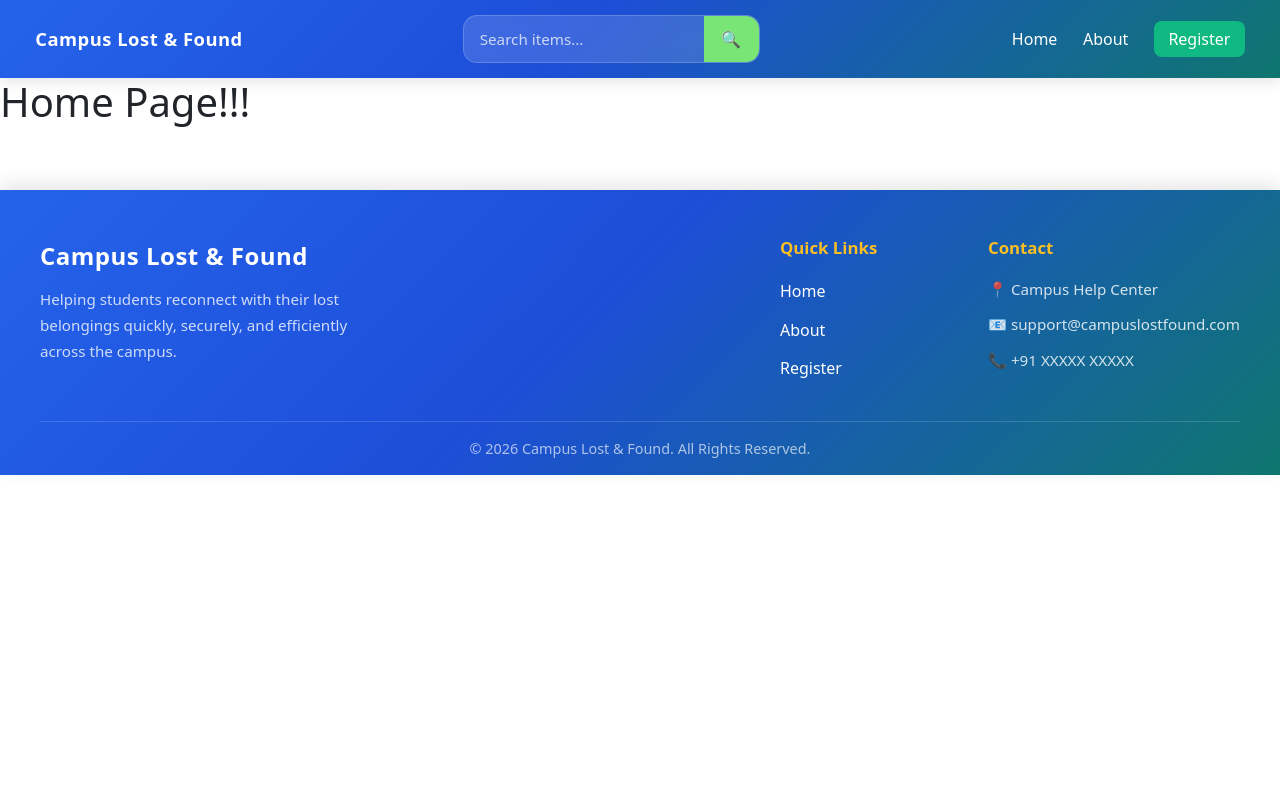
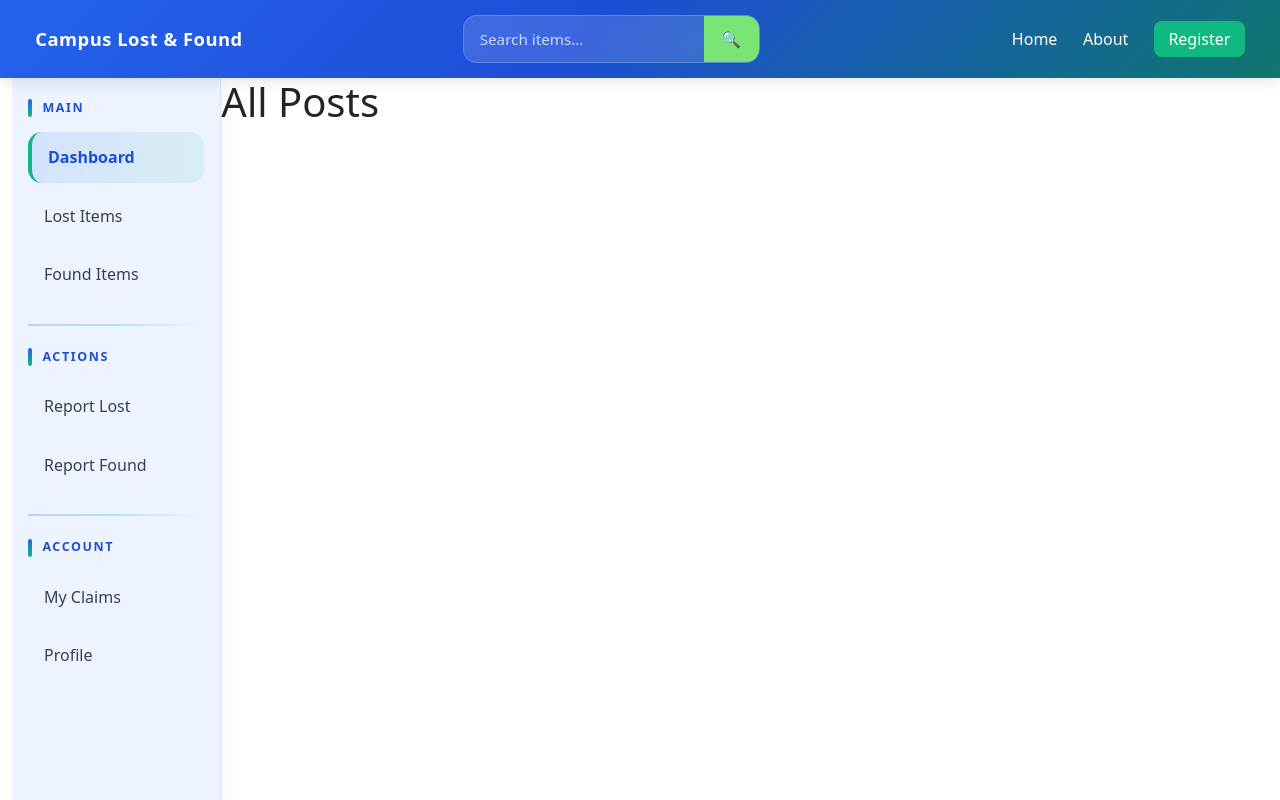
Before and after one commit to Swapneel14/Lofid, a React app in the folder frontend/: page / in a window 1280 px wide. Shown: the top 800 px of the page. Built offline with nearby package versions, Linux system fonts and the light colour scheme; the HTML template or start-up script is replaced by a standard one.

Commit message:
Home Layout and SideBar created

```diff
--- /dev/null
+++ b/frontend/src/components/home-componets/AllPosts.jsx
@@ -0,0 +1,11 @@
+import React from "react";
+
+function AllPosts(){
+    return(
+        <>
+        <h1>All Posts</h1>
+        </>
+    )
+}
+
+export default  AllPosts;
--- /dev/null
+++ b/frontend/src/components/home-componets/FoundForm.jsx
@@ -0,0 +1,11 @@
+import React from "react";
+
+function FoundForm(){
+    return(
+        <>
+        <h1>FoundForm</h1>
+        </>
+    )
+}
+
+export default  FoundForm;
--- /dev/null
+++ b/frontend/src/components/home-componets/LostForm.jsx
@@ -0,0 +1,11 @@
+import React from "react";
+
+function LostForm(){
+    return(
+        <>
+        <h1>LostForm</h1>
+        </>
+    )
+}
+
+export default  LostForm;
--- /dev/null
+++ b/frontend/src/components/home-componets/Messages.jsx
@@ -0,0 +1,11 @@
+import React from "react";
+
+function Messages(){
+    return(
+        <>
+        <h1>Messages</h1>
+        </>
+    )
+}
+
+export default  Messages;
--- /dev/null
+++ b/frontend/src/components/home-componets/Profile.jsx
@@ -0,0 +1,11 @@
+import React from "react";
+
+function Profile(){
+    return(
+        <>
+        <h1>Profile</h1>
+        </>
+    )
+}
+
+export default  Profile;
--- /dev/null
+++ b/frontend/src/components/home-componets/SideBar.jsx
@@ -0,0 +1,56 @@
+import React from "react";
+import { NavLink } from "react-router-dom";
+import '../../css/Sidebar.css'
+
+function SideBar(){
+
+    return(
+
+        <div className="sidebar">
+
+            <h5>Main</h5>
+
+            <NavLink to="/">
+                Dashboard
+            </NavLink>
+
+
+            <NavLink to="/lost">
+                Lost Items
+            </NavLink>
+
+            <NavLink to="/found">
+                Found Items
+            </NavLink>
+
+            <hr/>
+
+            <h5>Actions</h5>
+
+            <NavLink to="/report-lost">
+                Report Lost
+            </NavLink>
+
+            <NavLink to="/report-found">
+                Report Found
+            </NavLink>
+
+            <hr/>
+
+            <h5>Account</h5>
+
+
+            <NavLink to="/claims">
+                My Claims
+            </NavLink>
+
+            <NavLink to="/profile">
+                Profile
+            </NavLink>
+
+        </div>
+
+    );
+}
+
+export default SideBar;
--- /dev/null
+++ b/frontend/src/css/Sidebar.css
@@ -0,0 +1,213 @@
+:root{
+    --primary:#2563EB;
+    --secondary:#10B981;
+    --accent:#FBBF24;
+    --bg:#F8FAFC;
+}
+
+/* SIDEBAR */
+
+.sidebar{
+
+    min-height:100vh;
+
+    padding:1.4rem 1rem;
+
+    background:#EEF4FF;
+
+    border-right:1px solid #D6E4FF;
+
+    box-shadow:4px 0 18px rgba(0,0,0,0.04);
+}
+
+
+/* HEADINGS */
+
+.sidebar h5{
+
+    color:#1D4ED8;
+
+    font-size:0.78rem;
+
+    text-transform:uppercase;
+
+    letter-spacing:1.6px;
+
+    font-weight:700;
+
+    margin-bottom:1rem;
+
+    padding-left:0.9rem;
+
+    position:relative;
+}
+
+/* blue accent bar */
+
+.sidebar h5::before{
+
+    content:"";
+
+    position:absolute;
+
+    left:0;
+    top:50%;
+
+    transform:translateY(-50%);
+
+    width:4px;
+    height:18px;
+
+    background:linear-gradient(
+        to bottom,
+        #2563EB,
+        #10B981
+    );
+
+    border-radius:10px;
+}
+
+
+
+/* LINKS */
+
+.sidebar a{
+
+    display:flex;
+
+    align-items:center;
+
+    text-decoration:none;
+
+    color:#334155;
+
+    padding:0.85rem 1rem;
+
+    border-radius:14px;
+
+    margin-bottom:0.45rem;
+
+    font-weight:500;
+
+    transition:all 0.25s ease;
+}
+
+
+/* HOVER */
+
+.sidebar a:hover{
+
+    background:rgb(159, 213, 164);
+
+    color:#2563EB;
+
+    transform:translateX(5px);
+
+    box-shadow:0 8px 20px rgba(37,99,235,0.08);
+}
+
+
+/* ACTIVE */
+
+.sidebar a.active{
+
+    background:linear-gradient(
+        90deg,
+        rgba(37,99,235,0.12),
+        rgba(16,185,129,0.10)
+    );
+
+    color:#1D4ED8;
+
+    font-weight:600;
+
+    border-left:4px solid #10B981;
+}
+
+
+/* DIVIDER */
+
+.sidebar hr{
+
+    border:none;
+
+    height:2px;
+
+    background:linear-gradient(
+        90deg,
+        #2563EB,
+        #10B981,
+        transparent
+    );
+
+    margin:1.5rem 0;
+}
+
+/* Responsiveness */
+/* MOBILE BUTTON */
+
+.mobile-menu-btn{
+
+    display:none;
+
+    position:fixed;
+
+    top:90px;
+
+    left:15px;
+
+    z-index:1200;
+
+    border:none;
+
+    background:#2563EB;
+
+    color:white;
+
+    padding:10px 14px;
+
+    border-radius:10px;
+
+    font-size:1.2rem;
+}
+
+
+/* MOBILE RESPONSIVE */
+
+@media(max-width:992px){
+
+    .mobile-menu-btn{
+
+        display:block;
+    }
+
+    .sidebar-wrapper{
+
+        position:fixed;
+
+        top:0;
+
+        left:-100%;
+
+        width:260px;
+
+        height:100vh;
+
+        z-index:1100;
+
+        transition:0.35s ease;
+    }
+
+    .sidebar-wrapper.show{
+
+        left:0;
+    }
+
+    .content-area{
+
+        width:100%;
+
+        padding-top:70px;
+    }
+
+}
--- a/frontend/src/main.jsx
+++ b/frontend/src/main.jsx
@@ -18,7 +18,7 @@ createRoot(document.getElementById('root')).render(
     <Navbar/>
 
     <Routes>
-     <Route path='/' element = {<Home/>}/>
+     <Route path='/*' element = {<Home/>}/>
      <Route path='/about' element = {<About/>}/>
      <Route path='/register' element = {<Register/>}/>
      <Route path='/login' element = {<Login/>}/>
--- a/frontend/src/pages/home.jsx
+++ b/frontend/src/pages/home.jsx
@@ -1,11 +1,80 @@
 import React from "react";
+import { useState } from "react";
+import SideBar from "../components/home-componets/SideBar";
+import AllPosts from "../components/home-componets/AllPosts";
+import Profile from "../components/home-componets/Profile";
 
-function Home(){
-    return(
-        <>
-         <h1>Home Page!!!</h1>
-        </>
-    )
+import { Routes, Route } from "react-router-dom";
+import Messages from "../components/home-componets/Messages";
+import LostForm from "../components/home-componets/LostForm";
+import FoundForm from "../components/home-componets/FoundForm";
+
+function Home() {
+    const [showSidebar, setShowSidebar] = useState(false);
+
+    return (
+
+        <div className="container-fluid">
+            <button
+                className="mobile-menu-btn"
+                onClick={() => setShowSidebar(!showSidebar)}
+            >
+                ☰
+            </button>
+
+            <div className="row g-0">
+
+                 <div className={`col-lg-2 sidebar-wrapper ${
+            showSidebar ? "show" : ""
+        }`}>
+
+            <SideBar/>
+
+        </div>
+                <div className="col-lg-10 col-md-9">
+
+                    <Routes>
+
+                        <Route
+                            index
+                            element={<AllPosts />}
+                        />
+
+
+                        <Route
+                            path="profile"
+                            element={<Profile />}
+                        />
+
+                        <Route
+                            path="messages"
+                            element={<Messages />}
+                        />
+
+                        <Route
+                            path="messages"
+                            element={<Messages />}
+                        />
+
+                        <Route
+                         path="report-lost"
+                         element={<LostForm/>}
+                        />
+                        <Route
+                         path="report-found"
+                         element={<FoundForm/>}
+                        />
+
+
+                    </Routes>
+
+                </div>
+
+            </div>
+
+        </div>
+
+    );
 }
 
-export default  Home;
+export default Home;
```
Also changed, not shown: frontend/src/css/FoundForm.css (added), frontend/src/css/LostForm.css (added), 1 other file (tests, documents, lock files or other folders).
